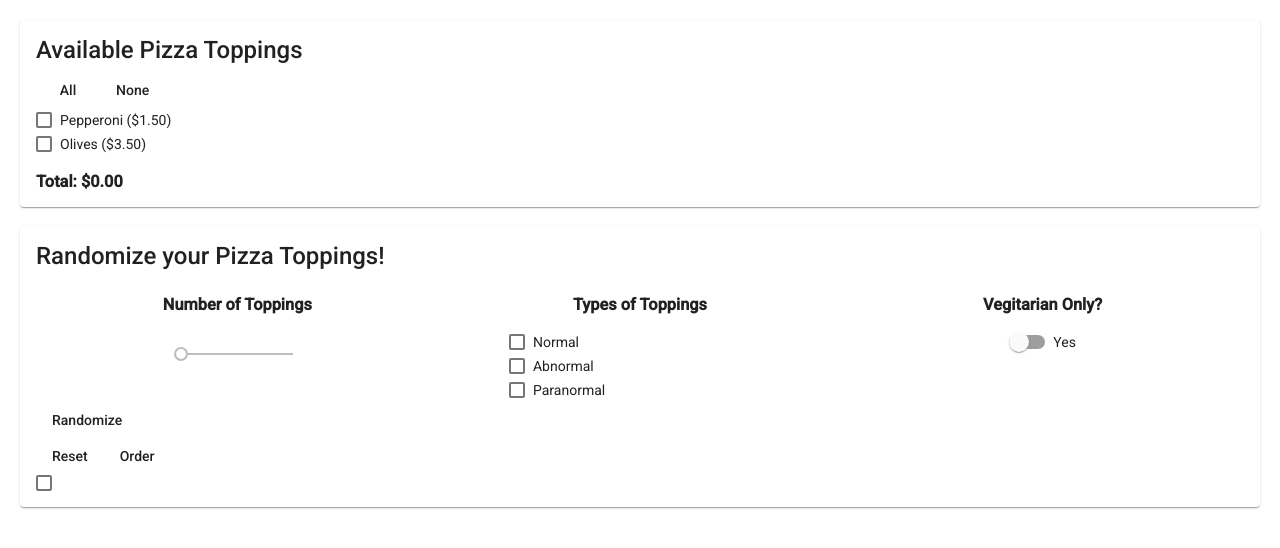
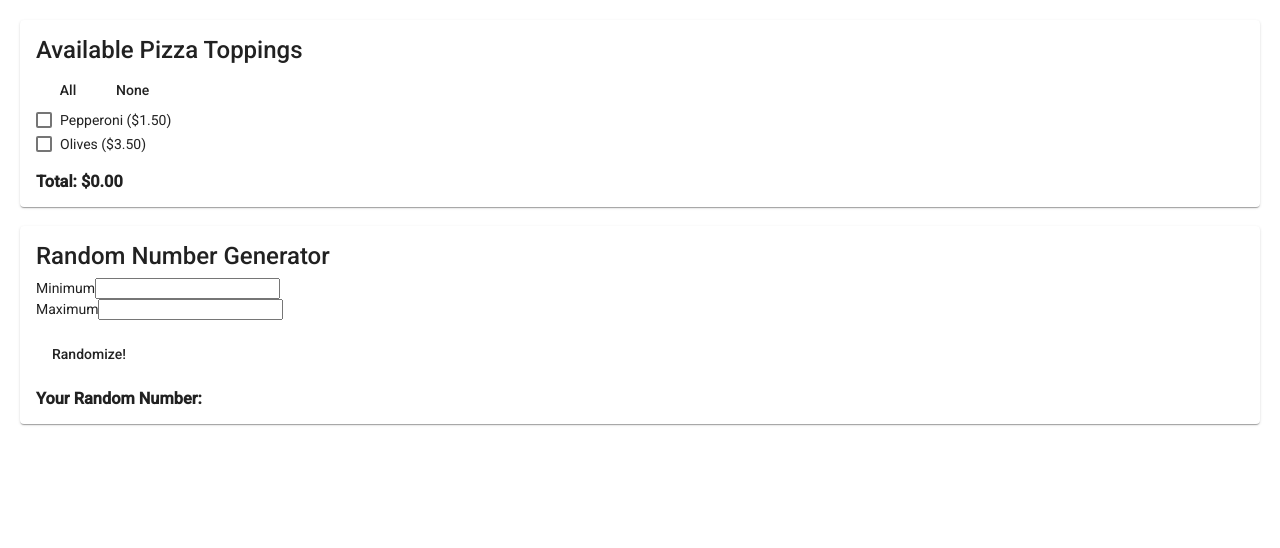
Before and after one commit to 2019-fall-jsf-th/components, an Angular app: page / in a window 1280 px wide. Shown: the top 548 px of the page. Built offline with nearby package versions, Linux system fonts and the light colour scheme.

Commit message:
New component started
For time-saving reasons, this will just be a random number generator instead. Just started and set up

```diff
--- a/src/app/app.component.html
+++ b/src/app/app.component.html
@@ -1,3 +1,3 @@
 <app-pizza-topping></app-pizza-topping>
 <br>
-<app-random-toppings-caheilman></app-random-toppings-caheilman>
+<app-caheilman-random-number></app-caheilman-random-number>
--- a/src/app/app.module.ts
+++ b/src/app/app.module.ts
@@ -4,7 +4,7 @@ import { NgModule } from '@angular/core';
 
 import { AppComponent } from './app.component';
 import { PizzaToppingComponent } from './pizza-topping/pizza-topping.component';
-import { RandomToppingsCaheilmanComponent } from './random-toppings-caheilman/random-toppings-caheilman.component';
+// import { RandomToppingsCaheilmanComponent } from './random-toppings-caheilman/random-toppings-caheilman.component';
 import { BrowserAnimationsModule } from '@angular/platform-browser/animations';
 import { MatCheckboxModule } from '@angular/material/checkbox';
 import { MatCardModule } from '@angular/material/card';
@@ -13,12 +13,14 @@ import { MatInputModule } from '@angular/material/input';
 import {MatSliderModule} from '@angular/material/slider';
 import {MatSelectModule} from '@angular/material/select';
 import {MatSlideToggleModule} from '@angular/material/slide-toggle';
+import { CaheilmanRandomNumberComponent } from './caheilman-random-number/caheilman-random-number.component';
 
 @NgModule({
   declarations: [
     AppComponent,
     PizzaToppingComponent,
-    RandomToppingsCaheilmanComponent,
+    CaheilmanRandomNumberComponent,
+    // RandomToppingsCaheilmanComponent,
   ],
   imports: [
     BrowserModule,
--- /dev/null
+++ b/src/app/caheilman-random-number/caheilman-random-number.component.html
@@ -0,0 +1,78 @@
+<mat-card>
+    <mat-card-title>
+        Random Number Generator
+    </mat-card-title>
+    <mat-card-content>
+
+        <form>
+            <div class="form-group">
+                <label for="min">Minimum</label>
+                <input
+                    type="number"
+                    class="form-control"
+                    id="min"
+                    [(ngModel)]="randomMin"
+                    name="randomMin"
+                >
+            </div>
+            <div class="form-group">
+                <label for="max">Maximum</label>
+                <input
+                    type="number"
+                    class="form-control"
+                    id="max"
+                    [(ngModel)]="randomMax"
+                    name="randomMax"
+                >
+            </div>
+        </form>
+
+
+
+
+        <!--
+        <mat-form-field class="example-full-width" style="padding: 0 10px;">
+            <input
+                type="number"
+                matInput
+                placeholder="Minimum"
+                #min
+                (keyup)="0"
+            >
+        </mat-form-field>
+        <mat-form-field class="example-full-width" style="padding: 0 10px;">
+            <input
+                type="number"
+                matInput
+                placeholder="Maximum"
+            >
+        </mat-form-field> -->
+
+        <br/>
+
+
+
+
+          <!-- <label>Minimum: </label><input />
+          <br/>
+          <label>Maximum: </label><input />
+          <br/> -->
+        <button
+            mat-button
+            (click)='randomNumber()'
+        >
+            Randomize!
+        </button>
+
+        <div
+            *ngFor='let pt of availablePizzaToppings'
+        >
+            <mat-checkbox
+                [(ngModel)]="pt.checked"
+            >
+                {{ pt.name }} ({{ pt.price | currency }})
+            </mat-checkbox>
+        </div>
+        <h3>Your Random Number: {{ total | currency }}</h3>
+    </mat-card-content>
+</mat-card>
--- /dev/null
+++ b/src/app/caheilman-random-number/caheilman-random-number.component.ts
@@ -0,0 +1,24 @@
+import { Component, OnInit } from '@angular/core';
+
+@Component({
+  selector: 'app-caheilman-random-number',
+  templateUrl: './caheilman-random-number.component.html',
+  styleUrls: ['./caheilman-random-number.component.css']
+})
+export class CaheilmanRandomNumberComponent implements OnInit {
+
+  constructor() { }
+
+  ngOnInit() {
+  }
+
+  randomNumber() {
+    // console.log("this works")
+
+    var x = Math.floor((Math.random() * 10) + 1);
+    console.log(x);
+  }
+
+
+
+}
--- a/src/app/random-toppings-caheilman/random-toppings-caheilman.component.html
+++ /dev/null
@@ -1,56 +0,0 @@
-<mat-card>
-    <mat-card-title>
-        Randomize your Pizza Toppings!
-    </mat-card-title>
-    <mat-card-content>
-        <section class="choices" style="width: 100%;">
-            <div style="width: calc(100% / 3); display: inline-block; text-align: center; vertical-align: top;">
-                <h3>Number of Toppings</h3>
-                <mat-slider></mat-slider>
-            </div>
-            <div style="width: calc(100% / 3); display: inline-block; text-align: center;vertical-align: top; ">
-                <h3>Types of Toppings</h3>
-                <ul style="width: 75%; margin: 0 auto;">
-                    <li style="list-style-type: none; width: 100%; text-align: left;">
-                        <mat-checkbox>Normal</mat-checkbox>
-                    </li>
-                    <li style="list-style-type: none; width: 100%; text-align: left;">
-                        <mat-checkbox>Abnormal</mat-checkbox>
-                    </li>
-                    <li style="list-style-type: none; width: 100%; text-align: left;">
-                        <mat-checkbox>Paranormal</mat-checkbox>
-                    </li>
-                </ul>
-            </div>
-            <div style="width: calc(100% / 3); display: inline-block; text-align: center; vertical-align: top;">
-                <h3>Vegitarian Only?</h3>
-                <mat-slide-toggle>Yes</mat-slide-toggle>
-            </div>
-            <button
-                mat-button
-            >
-                Randomize
-            </button>
-        </section>
-        <section class="results">
-
-        </section>
-        <section>
-            <button
-                mat-button
-            >
-                Reset
-            </button>
-            <button
-                mat-button
-            >
-                Order
-            </button>
-            <div
-            >
-                <mat-checkbox>
-                </mat-checkbox>
-            </div>
-        </section>
-    </mat-card-content>
-</mat-card>
```
Also changed, not shown: src/app/random-toppings-caheilman/random-toppings-caheilman.component.ts (deleted, +0 -11 lines), src/app/caheilman-random-number/caheilman-random-number.component.css (added), 2 other files (tests, documents, lock files or other folders).
